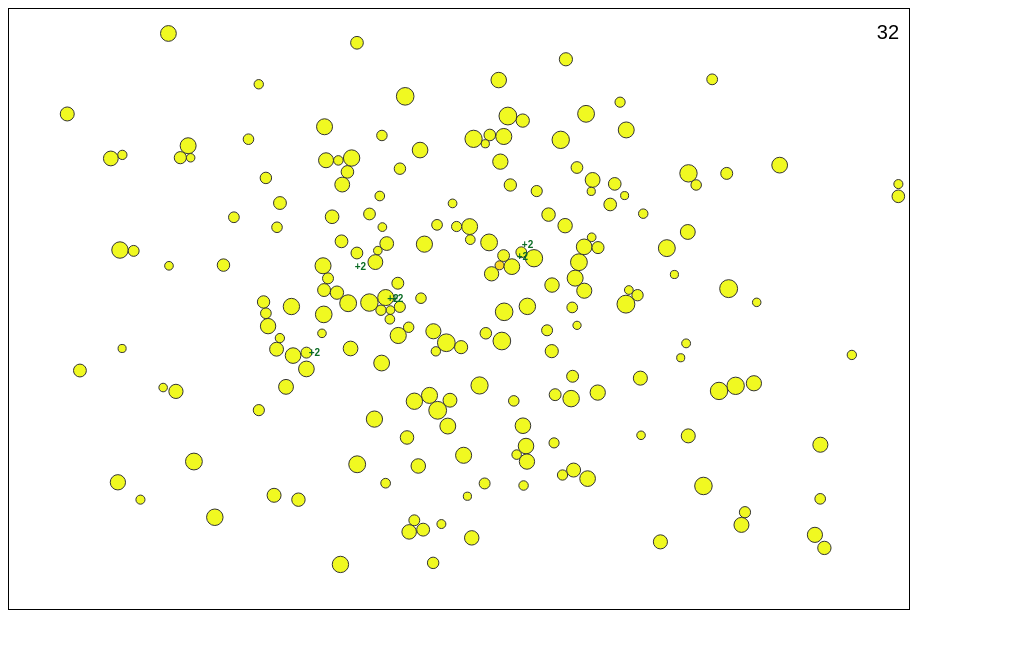
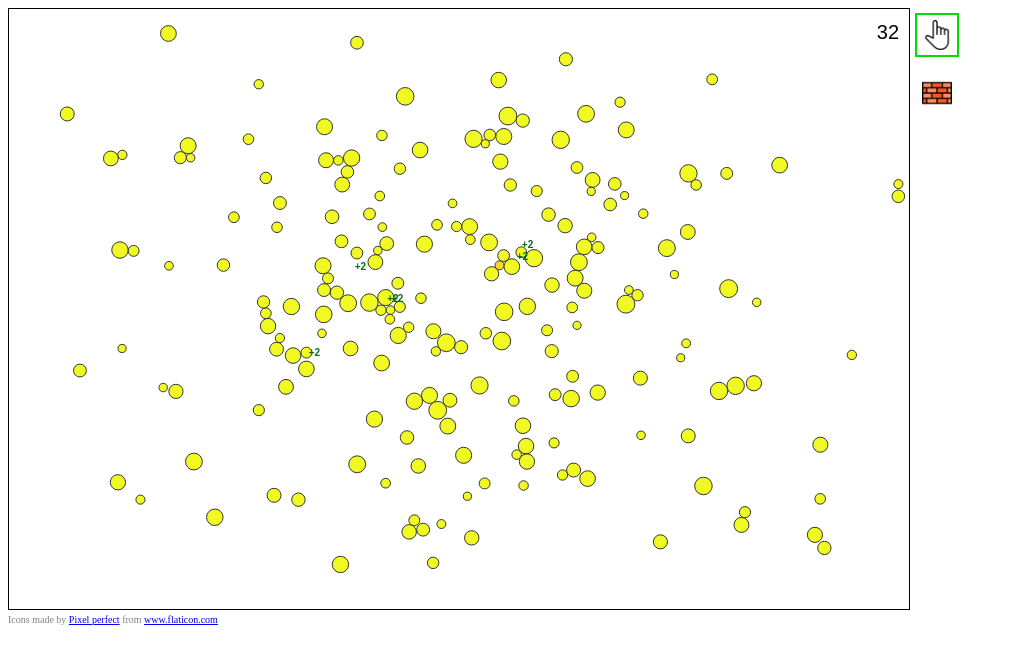
Before and after one commit to leonxlin/quarantine, a website: page index.html in a window 1280 px wide. Shown: the whole page, without its empty margins (0-1014 px from the left). Drawn offline with Linux system fonts and the light colour scheme.

Commit message:
Add toolbelt with two icons (that don't do anything yet)

```diff
--- a/index.html
+++ b/index.html
@@ -10,7 +10,34 @@
 	</head>
 
 	<body>
-    <canvas id="game-canvas" width="900" height="600"></canvas>
+		<div class="game">
+			<div class="left-panel">
+				<canvas class="game-canvas" width="900" height="600"></canvas>
+			</div>
+
+			<div class="right-panel">
+				<label>
+					<input type="radio" name="toolbelt" value="select-mode" checked />
+					<img src="assets/select.png" />
+				</label>
+
+				<label>
+					<input type="radio" name="toolbelt" value="wall-mode" />
+					<img src="assets/wall.png" />
+				</label>
+			</div>
+		</div>
+
+		<div class="credits">
+			Icons made by
+			<a
+				href="https://www.flaticon.com/authors/pixel-perfect"
+				title="Pixel perfect"
+				>Pixel perfect</a
+			>
+			from
+			<a href="https://www.flaticon.com/" title="Flaticon">www.flaticon.com</a>
+		</div>
 
 		<script src="bundle.js"></script>
 	</body>
--- a/style.css
+++ b/style.css
@@ -1,9 +1,63 @@
 canvas {
-  width: 900px;
-  height: 600px;
-  border: 1px solid black;
+	width: 900px;
+	height: 600px;
+	border: 1px solid black;
 }
 
 circle {
-  stroke: #fff;
+	stroke: #fff;
 }
+
+body {
+	display: flex;
+	flex-direction: column;
+}
+
+.game {
+	width: 970px;
+	display: flex;
+	flex-direction: row;
+}
+
+.left-panel {
+}
+
+.right-panel {
+	float: left;
+	width: 50px;
+	margin: 0px;
+	display: flex;
+	flex-direction: column;
+}
+
+.right-panel label {
+	width: 50px;
+	margin: 0;
+}
+
+/* Hide native radio buttons. */
+[name="toolbelt"][type="radio"] {
+	position: absolute;
+	opacity: 0;
+	width: 0;
+	height: 0;
+}
+
+/* IMAGE STYLES */
+[name="toolbelt"] + img {
+	cursor: pointer;
+	width: 30px;
+	border: 2px solid #fff;
+	padding: 5px;
+	margin: 5px;
+}
+
+/* CHECKED STYLES */
+[name="toolbelt"]:checked + img {
+	border: 2px solid #0d0;
+}
+
+.credits {
+	font-size: x-small;
+	color: gray;
+}
```
Also changed, not shown: assets/select.png (added), assets/wall.png (added). Lines whose indentation alone changed are shown as unchanged.
